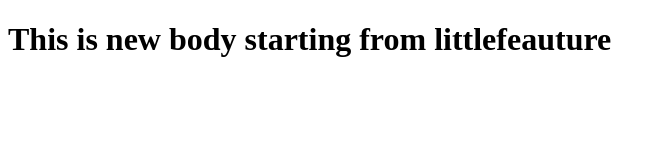
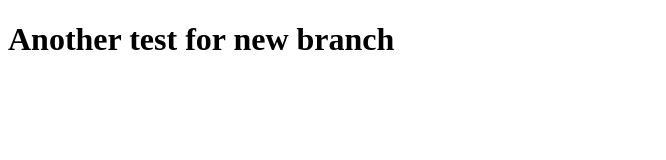
Before and after one commit to Bynor/newtest, a plain HTML site: page index.html in a window 1280 px wide. Shown: the whole page, without its empty margins (0-666 px from the left). Drawn offline with Linux system fonts and the light colour scheme.

Commit message:
a new brach and text

```diff
--- a/index.html
+++ b/index.html
@@ -6,7 +6,7 @@
 </head>
 <body>
 
-	<h1>This is new body starting from littlefeauture</h1>
+	<h1>Another test for new branch</h1>
 
 </body>
 </html>
```
